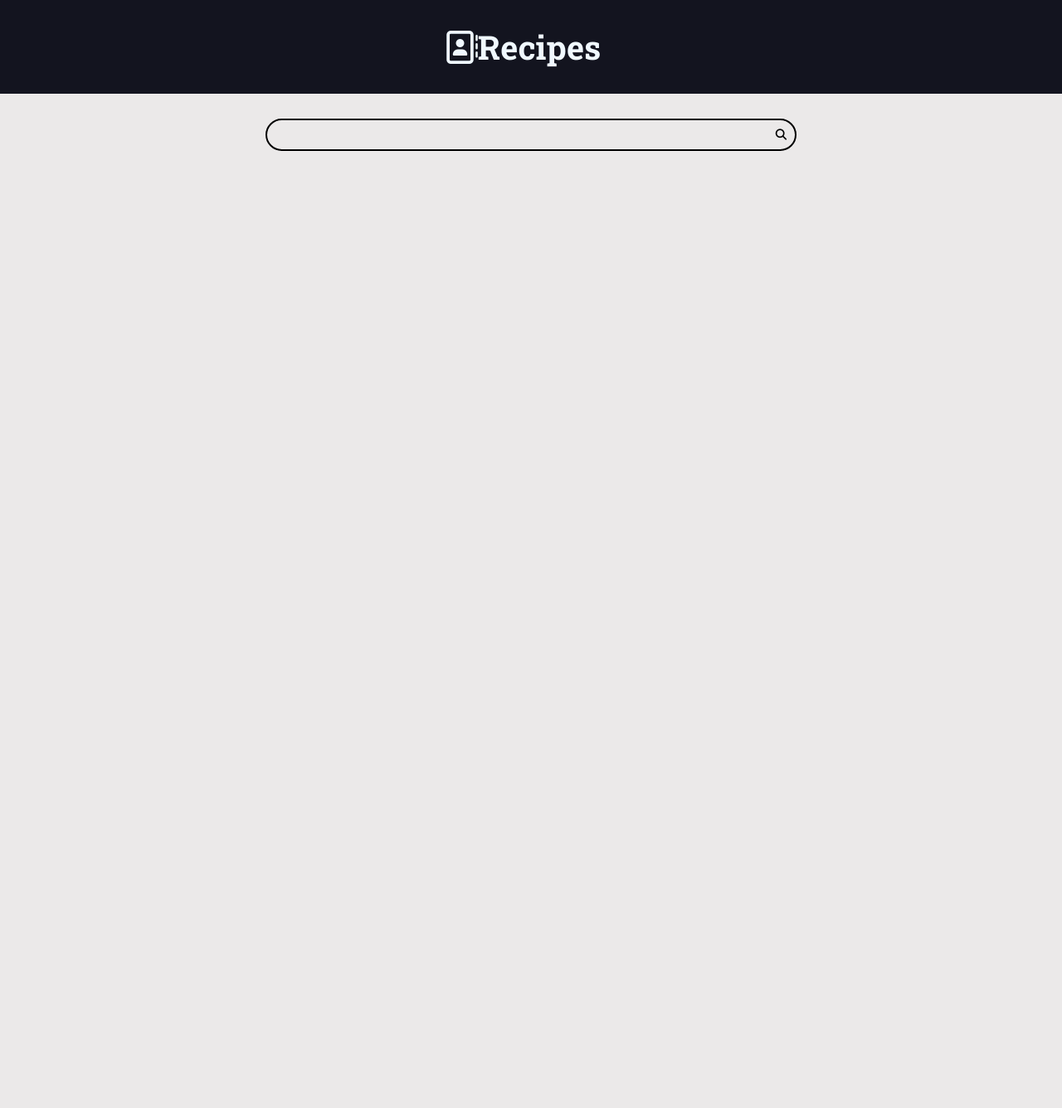
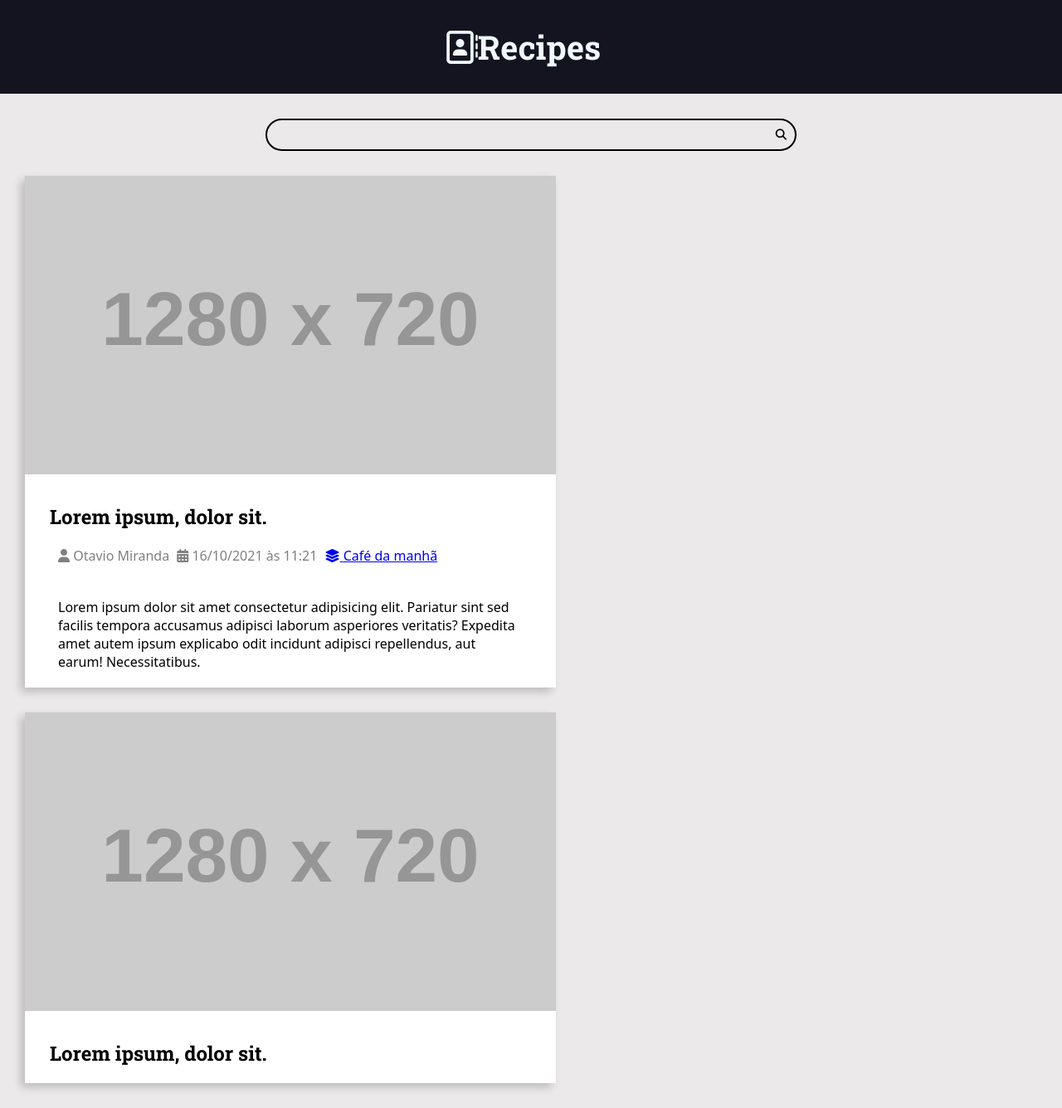
Before and after one commit to zevitorfs/Django-ListadeReceita, a Django app: page /recipes/ in a window 1280 px wide. Shown: the whole page at 83% size. Before the commit the page ends 182 px from the top, so only its background shows below. Run offline with Django 5.2, Linux system fonts and the light colour scheme; grey boxes labelled with a size stand in for pictures from a placeholder-image service; some libraries are stand-ins or nearby versions.

Commit message:
feat: :sparkles: Criação dos cards de receitas

```diff
--- a/recipes/templates/recipes/pages/home.html
+++ b/recipes/templates/recipes/pages/home.html
@@ -7,17 +7,47 @@
 
         <main class="main-content-container">
             <div class="main-content main-content-list container">
-                <div class="temp"></div>
-                <dev class="temp"></dev>
-                <dev class="temp"></dev>
-                <dev class="temp"></dev>
-                <dev class="temp"></dev>
-                <dev class="temp"></dev>
-                <dev class="temp"></dev>
-                <dev class="temp"></dev>
-                <dev class="temp"></dev>
-                <dev class="temp"></dev>
-                <dev class="temp"></dev>
+                <div class="recipe recipe-list-item">
+                    <div class="recipe-list-item">
+                        <img src="https://placehold.co/1280x720/blue/white" alt="Temporario">
+                    </div>
+                    <div class="recipe-title-container">
+                        <h2 class="recipe-title">Lorem ipsum, dolor sit.</h2>
+                    </div>
+
+                    <div class="recipe-author">
+                        <span class="recipe-author-item">
+                            <i class="fas fa-user"></i>
+                            Otavio Miranda
+                        </span>
+                        <span class="recipe-author-item">
+                            <i class="fas fa-calendar-alt"></i>
+                            16/10/2021 às 11:21
+                        </span>
+                        <span class="recipe-author-item">
+                            <a href="/recipes/category/cafe-da-manha/">
+                            <i class="fas fa-layer-group"></i>
+                            <span>Café da manhã</span>
+
+                            </a>
+                        </span>
+
+                    </div>
+                    <div class="recipe-content">
+                        <p>Lorem ipsum dolor sit amet consectetur adipisicing elit. Pariatur sint sed facilis tempora accusamus adipisci laborum asperiores veritatis? Expedita amet autem ipsum explicabo odit incidunt adipisci repellendus, aut earum! Necessitatibus.</p>
+                    </div>
+                </div>
+            </div>
+
+            <div class="main-content main-content-list container">
+                <div class="recipe recipe-list-item">
+                    <div class="recipe-list-item">
+                        <img src="https://placehold.co/1280x720/blue/white" alt="Temporario">
+                    </div>
+                    <div class="recipe-title-container">
+                        <h2 class="recipe-title">Lorem ipsum, dolor sit.</h2>
+                    </div>
+                 </div>
             </div>
         </main>
 
--- a/recipes/templates/recipes/partials/head.html
+++ b/recipes/templates/recipes/partials/head.html
@@ -27,6 +27,7 @@
             font-size: 1.6rem;
             font-family: system-ui, -apple-system, BlinkMacSystemFont, 'Segoe UI', Roboto, Oxygen, Ubuntu, Cantarell, 'Open Sans', 'Helvetica Neue', sans-serif;
             background: rgb(235, 233, 233);
+
         }
         h1,h2,h3,h4,h5,h6{
             font-family: 'Roboto Slab', serif;
@@ -115,6 +116,46 @@
 
         }
 
+        .recipe{
+            background: white;
+            box-shadow: -5px 5px 10px rgba(0, 0, 0, .2);
+            transform: scale(1);
+            transition: all 300ms ease-in-out;
+
+        }
+
+        .recipe img{
+            /* Serve para a imagem não passa dos 100% */
+            max-width: 100%;
+
+        }
+        .recipe-list-item{
+            max-width: 64rem;
+        }
+        .recipe-list-item:hover{
+            transform: scale(1.02);
+            box-shadow: -8px 8px 18px rgba(0, 0, 0, .2);
+        }
+        .recipe-title-container{
+            padding: 3rem;
+            padding-bottom: calc(2rem);
+        }
+
+        .recipe-author{
+            /* Esse 0 pois serve para tira o padding de cima e embaixo */
+            padding: 0 4rem;
+
+        }
+        .recipe-content{
+            padding: 4rem;
+            padding-bottom: 2rem;
+        }
+
+        .recipe-author-item{
+            color: gray;
+            margin-right: 0.5rem;
+        }
+
 
 
     </style>
--- a/recipes/urls.py
+++ b/recipes/urls.py
@@ -1,8 +1,11 @@
 from django.urls import path
 from recipes.views import home
+from recipes import views
 
 
 
 urlpatterns = [
     path('', home),
+    # no django so de por o <id> serve como parmetro para o recipes
+    path('recipes/<int:id>/', views.recipes),
 ]
--- a/recipes/views.py
+++ b/recipes/views.py
@@ -3,3 +3,8 @@ from django.shortcuts import render
 def home(request):
     #Função para localiza os documentos html
     return render(request, 'recipes/pages/home.html')
+
+#Não esqueça de por o paramentro aqui tambem
+def recipes(request, id):
+    #Função para localiza os documentos html
+    return render(request, 'recipes/pages/home.html')
```
